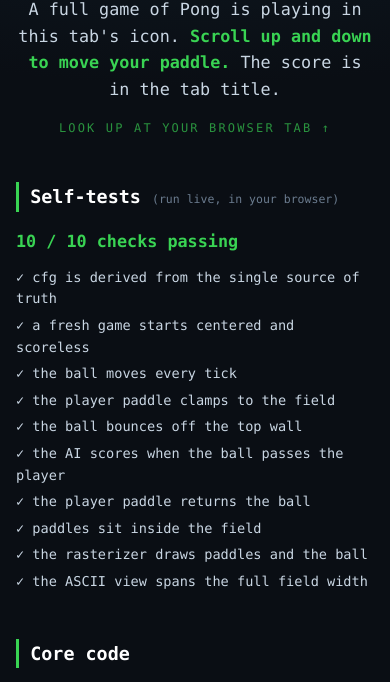
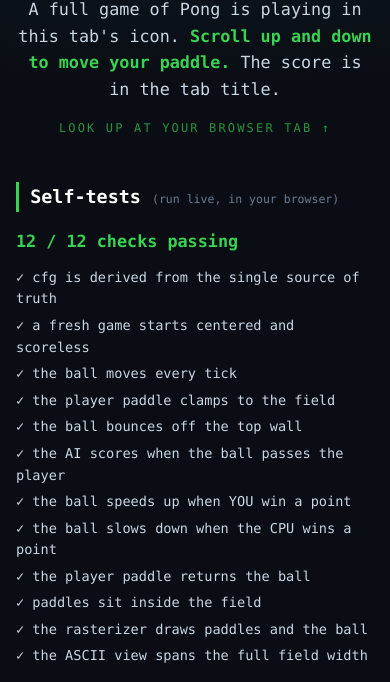
Before and after one commit to franzenzenhofer/pong-in-a-favicon, a website built with Vite: page index.html in a window 390 px wide. Shown: the part 89-771 px from the top of the page. Built offline with nearby package versions, Linux system fonts and the light colour scheme.

Commit message:
Slower base gameplay; ball speed driven by the score
- Calmer base ball speed (0.35).
- Ball speeds up each point YOU win, slows each point the CPU wins,
  clamped between SPEED_MIN and SPEED_MAX. Removed the per-rally speedup
  so speed only tracks who is winning.
- Mobile: the favicon preview is now sticky so it stays in view while you
  scroll the page to play.
- Added live checks for the score-driven speed (18 tests, all green).

Co-Authored-By: Claude Opus 4.8 (1M context) <noreply@anthropic.com>

```diff
--- a/index.html
+++ b/index.html
@@ -15,6 +15,14 @@
   </head>
   <body>
     <main>
+      <!-- Mobile only: phones hide tab icons, so we mirror the favicon here.
+           Sticky (see CSS) so it stays on screen while you scroll to play. -->
+      <div class="tab-preview" aria-label="Live favicon preview">
+        <span class="dots"><i></i><i></i><i></i></span>
+        <img id="tab-favicon" width="16" height="16" alt="live favicon" />
+        <span class="tab-title">Pong in a Favicon</span>
+      </div>
+
       <header>
         <h1>Pong<span class="dot">.</span> in a Favicon</h1>
         <p class="lede">
@@ -22,13 +30,6 @@
           The score is in the tab title.
         </p>
         <p class="point">look up at your browser tab &uarr;</p>
-
-        <!-- Mobile only: phones hide tab icons, so we mirror the favicon here. -->
-        <div class="tab-preview" aria-label="Live favicon preview">
-          <span class="dots"><i></i><i></i><i></i></span>
-          <img id="tab-favicon" width="16" height="16" alt="live favicon" />
-          <span class="tab-title">Pong in a Favicon</span>
-        </div>
       </header>
 
       <section>
--- a/src/checks.js
+++ b/src/checks.js
@@ -69,6 +69,28 @@ export const CHECKS = Object.freeze([
     },
   },
   {
+    name: 'the ball speeds up when YOU win a point',
+    run() {
+      const s = createState();
+      const before = s.rallySpeed;
+      s.ball = { x: FIELD.w + 1, y: 16, vx: 1, vy: 0, speed: before };
+      step(s, 0, 1);
+      assert(s.score.player === 1, 'player should have scored');
+      assert(s.rallySpeed > before, 'rally did not speed up');
+    },
+  },
+  {
+    name: 'the ball slows down when the CPU wins a point',
+    run() {
+      const s = createState();
+      const before = s.rallySpeed;
+      s.ball = { x: -cfg.BALL_SIZE - 1, y: 16, vx: -1, vy: 0, speed: before };
+      step(s, 0, 1);
+      assert(s.score.ai === 1, 'CPU should have scored');
+      assert(s.rallySpeed < before, 'rally did not slow down');
+    },
+  },
+  {
     name: 'the player paddle returns the ball',
     run() {
       const s = createState();
--- a/src/engine.js
+++ b/src/engine.js
@@ -17,6 +17,7 @@ const centerPaddleY = () => (FIELD.h - cfg.PADDLE_H) / 2;
 
 /**
  * @typedef {Object} GameState
+ * @property {number} rallySpeed Current serve speed; rises when you score, falls when the CPU scores.
  * @property {{x:number,y:number,vx:number,vy:number,speed:number}} ball
  * @property {number} playerY Top edge of the player's (left) paddle.
  * @property {number} aiY     Top edge of the computer's (right) paddle.
@@ -24,24 +25,27 @@ const centerPaddleY = () => (FIELD.h - cfg.PADDLE_H) / 2;
  */
 
 /**
- * Serve the ball from the centre toward `dir` (-1 = to player, +1 = to AI).
+ * Serve the ball from the centre toward `dir` (-1 = to player, +1 = to AI) at
+ * the current rally speed.
  * @param {-1|1} dir
+ * @param {number} speed
  */
-function serve(dir) {
+function serve(dir, speed) {
   const angle = (Math.random() * 0.6 - 0.3) * Math.PI; // shallow-ish
   return {
     x: FIELD.w / 2,
     y: FIELD.h / 2,
-    vx: dir * cfg.BALL_SPEED * Math.cos(angle),
-    vy: cfg.BALL_SPEED * Math.sin(angle),
-    speed: cfg.BALL_SPEED,
+    vx: dir * speed * Math.cos(angle),
+    vy: speed * Math.sin(angle),
+    speed,
   };
 }
 
 /** Build a fresh game. @returns {GameState} */
 export function createState() {
   return {
-    ball: serve(Math.random() < 0.5 ? -1 : 1),
+    rallySpeed: cfg.BALL_SPEED,
+    ball: serve(Math.random() < 0.5 ? -1 : 1, cfg.BALL_SPEED),
     playerY: centerPaddleY(),
     aiY: centerPaddleY(),
     score: { player: 0, ai: 0 },
@@ -63,8 +67,9 @@ function bounceOff(ball, paddleX, paddleY, towardRight) {
   const paddleCenter = paddleY + cfg.PADDLE_H / 2;
   const ballCenter = ball.y + cfg.BALL_SIZE / 2;
   const offset = (ballCenter - paddleCenter) / (cfg.PADDLE_H / 2); // -1..1
-  ball.speed = Math.min(ball.speed * cfg.BALL_SPEEDUP, cfg.BALL_MAX_SPEED);
 
+  // Speed is set by the score (see step), not by rallies - so it only changes
+  // when someone wins a point. Reflect at the current speed.
   const dirX = towardRight ? 1 : -1;
   ball.vy += offset * cfg.SPIN;
   // Re-normalise to keep total speed controlled, then re-apply X direction.
@@ -116,13 +121,17 @@ export function step(state, playerMove = 0, dt = 1) {
     bounceOff(ball, AI_X, state.aiY, false);
   }
 
-  // Scoring - ball leaves the field through a side wall.
+  // Scoring - ball leaves the field through a side wall. The rally speed rises
+  // when YOU win a point and falls when the CPU does, so the game gets faster
+  // only while you are winning and calms back down when you are not.
   if (ball.x + cfg.BALL_SIZE < 0) {
     state.score.ai += 1;
-    state.ball = serve(1);
+    state.rallySpeed = Math.max(state.rallySpeed * cfg.SPEED_DOWN, cfg.SPEED_MIN);
+    state.ball = serve(1, state.rallySpeed);
   } else if (ball.x > FIELD.w) {
     state.score.player += 1;
-    state.ball = serve(-1);
+    state.rallySpeed = Math.min(state.rallySpeed * cfg.SPEED_UP, cfg.SPEED_MAX);
+    state.ball = serve(-1, state.rallySpeed);
   }
 
   return state;
--- a/src/settings.js
+++ b/src/settings.js
@@ -19,9 +19,11 @@ export const FIELD = Object.freeze({ w: 32, h: 32 });
 /** @type {ReadonlyArray<Setting>} */
 export const SETTINGS = Object.freeze([
   { key: 'BALL_SIZE', value: 3, unit: 'px', doc: 'Side length of the square ball.' },
-  { key: 'BALL_SPEED', value: 0.65, unit: 'px/frame', doc: 'Starting ball speed; nudged up on every paddle hit.' },
-  { key: 'BALL_SPEEDUP', value: 1.04, unit: 'x', doc: 'Speed multiplier applied each time a paddle returns the ball.' },
-  { key: 'BALL_MAX_SPEED', value: 1.8, unit: 'px/frame', doc: 'Hard cap so the rally stays winnable.' },
+  { key: 'BALL_SPEED', value: 0.35, unit: 'px/frame', doc: 'Calm base ball speed for a fresh game.' },
+  { key: 'SPEED_UP', value: 1.15, unit: 'x', doc: 'Ball speeds up by this factor for every point YOU win.' },
+  { key: 'SPEED_DOWN', value: 0.87, unit: 'x', doc: 'Ball slows by this factor for every point the CPU wins.' },
+  { key: 'SPEED_MIN', value: 0.22, unit: 'px/frame', doc: 'Slowest the ball is ever allowed to get.' },
+  { key: 'SPEED_MAX', value: 1.5, unit: 'px/frame', doc: 'Fastest the ball is ever allowed to get.' },
   { key: 'PADDLE_W', value: 3, unit: 'px', doc: 'Paddle thickness.' },
   { key: 'PADDLE_H', value: 11, unit: 'px', doc: 'Paddle length.' },
   { key: 'PADDLE_MARGIN', value: 0, unit: 'px', doc: 'Gap between each paddle and its wall (0 = flush to the edge).' },
--- a/src/style.css
+++ b/src/style.css
@@ -77,7 +77,13 @@ h1 .dot { color: var(--fg); }
 .tab-preview .tab-title { color: var(--text); font-size: 0.85rem; white-space: nowrap; }
 
 @media (hover: none) and (pointer: coarse) {
-  .tab-preview { display: flex; }
+  /* Sticky so it stays in view while you scroll the page to play. */
+  .tab-preview {
+    display: flex;
+    position: sticky;
+    top: 0.5rem;
+    z-index: 10;
+  }
   .point { display: none; } /* phones hide tab icons; point at the preview instead */
 }
 
```
